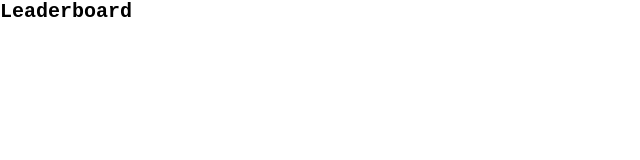
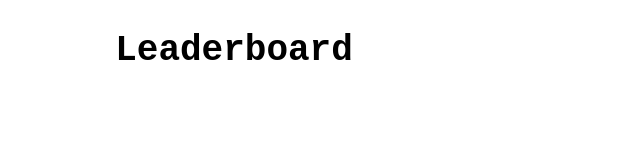
Before and after one commit to StarSheriff2/leaderboard, a website built with webpack: page src/index.html in a window 1280 px wide. Shown: the whole page, without its empty margins (0-640 px from the left). Built offline with nearby package versions, Linux system fonts and the light colour scheme.

Commit message:
Add style to main title

```diff
--- a/src/style.css
+++ b/src/style.css
@@ -8,3 +8,8 @@ html {
   font-family: monospace, sans-serif;
   font-size: 10px;
 }
+
+.title {
+  font-size: 3.6rem;
+  margin: 30px 9%;
+}
```
